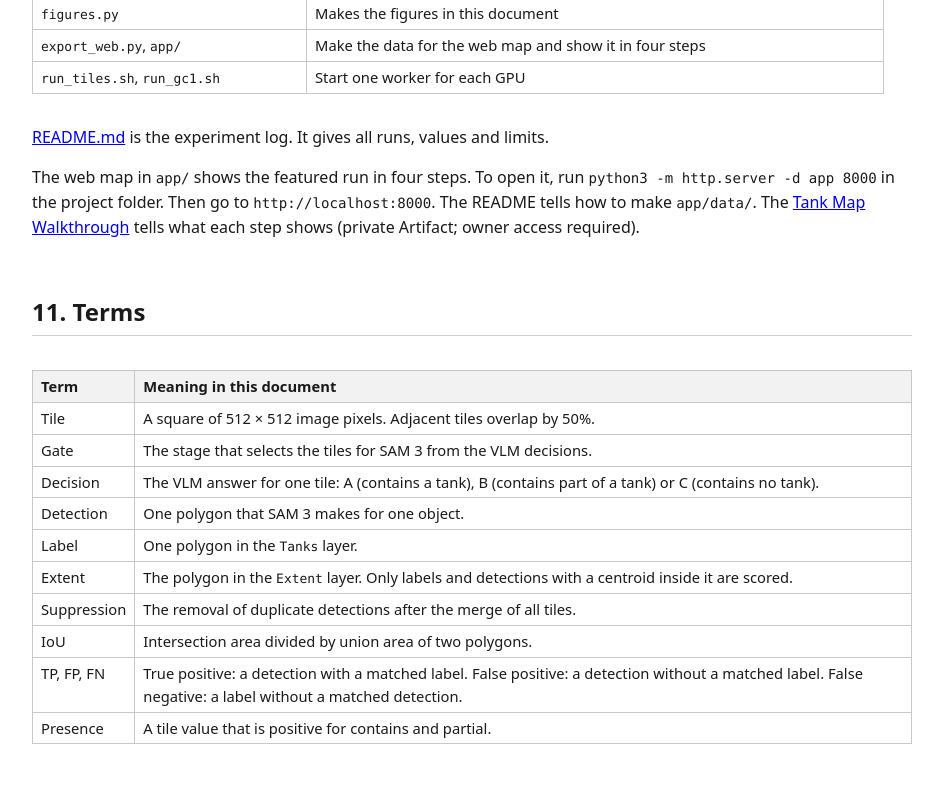
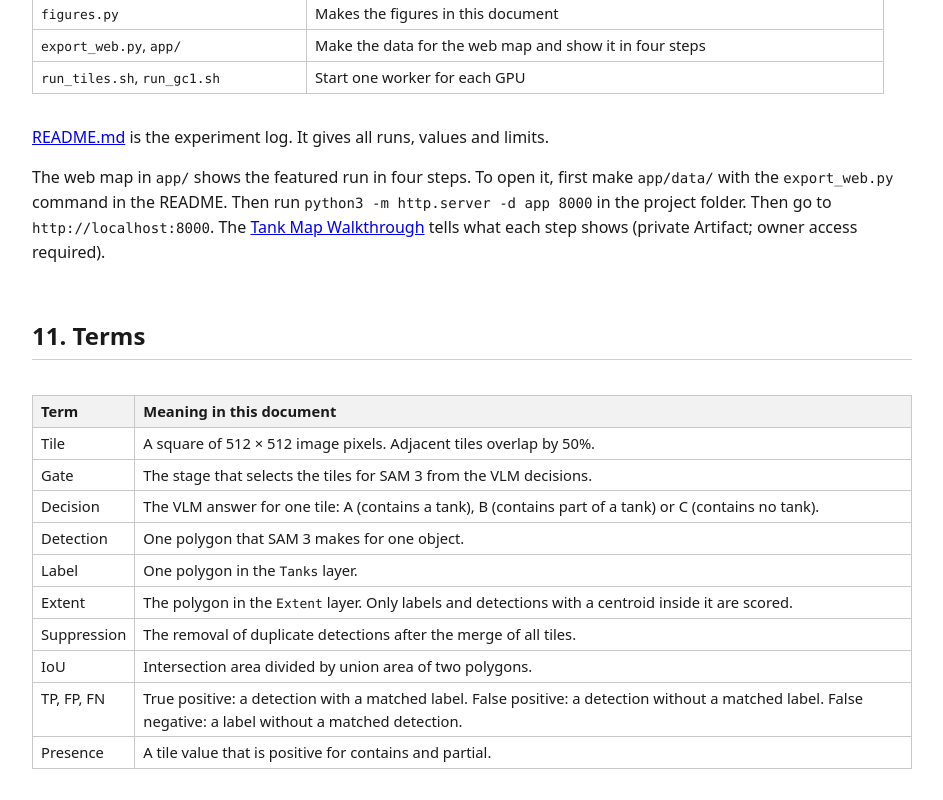
Before and after one commit to mraad/where-is-jev, a plain HTML site: page docs/index.html in a window 1280 px wide. Shown: the part 11112-11912 px from the top of the page, without its empty margins (168-1111 px from the left). Before the commit the page ends 11887 px from the top, so only its background shows below. Drawn offline with Linux system fonts and the light colour scheme.

Commit message:
Make map data before starting the server in docs
Co-Authored-By: Claude Opus 5.5 <noreply@anthropic.com>
Claude-Session: https://claude.ai/code/session_01LwxK2Df19J5jzyBiExmTVK

```diff
--- a/docs/index.html
+++ b/docs/index.html
@@ -268,7 +268,7 @@ Answer with exactly one letter: A, B, or C.</pre>
   <tr><td><code>run_tiles.sh</code>, <code>run_gc1.sh</code></td><td>Start one worker for each GPU</td></tr>
 </table></div>
 <p><a href="../README.md">README.md</a> is the experiment log. It gives all runs, values and limits.</p>
-<p>The web map in <code>app/</code> shows the featured run in four steps. To open it, run <code>python3 -m http.server -d app 8000</code> in the project folder. Then go to <code>http://localhost:8000</code>. The README tells how to make <code>app/data/</code>. The <a href="https://claude.ai/artifact/1B4Ftjgru2sn4U31jnQmFY">Tank Map Walkthrough</a> tells what each step shows (private Artifact; owner access required).</p>
+<p>The web map in <code>app/</code> shows the featured run in four steps. To open it, first make <code>app/data/</code> with the <code>export_web.py</code> command in the README. Then run <code>python3 -m http.server -d app 8000</code> in the project folder. Then go to <code>http://localhost:8000</code>. The <a href="https://claude.ai/artifact/1B4Ftjgru2sn4U31jnQmFY">Tank Map Walkthrough</a> tells what each step shows (private Artifact; owner access required).</p>
 
 <h2 id="terms">11. Terms</h2>
 <div class="table"><table>
```
